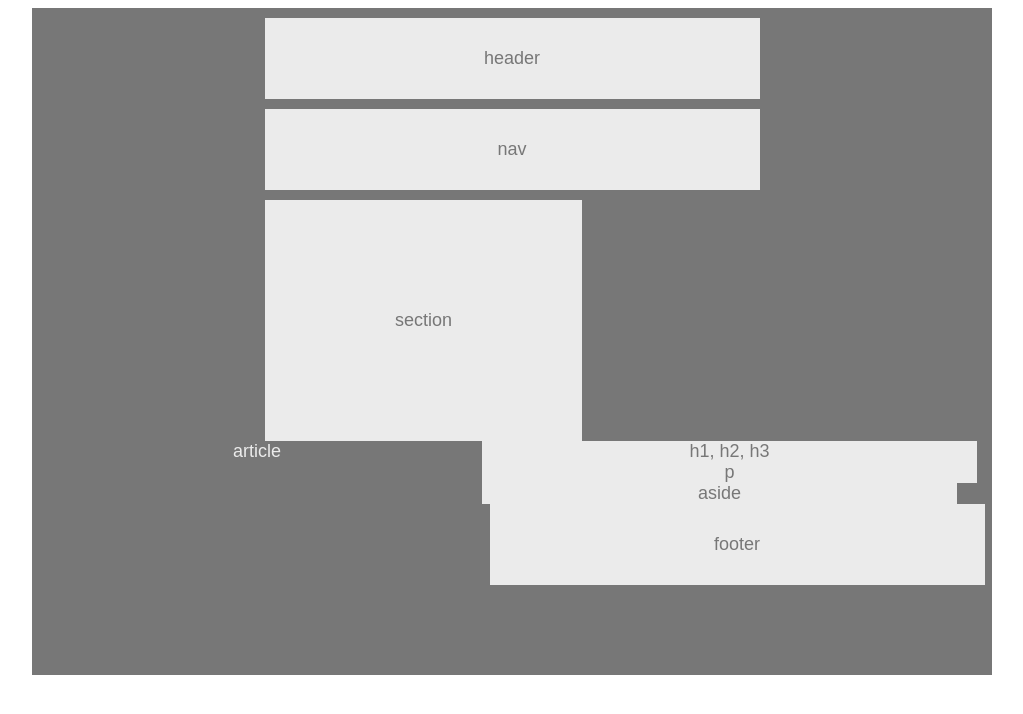
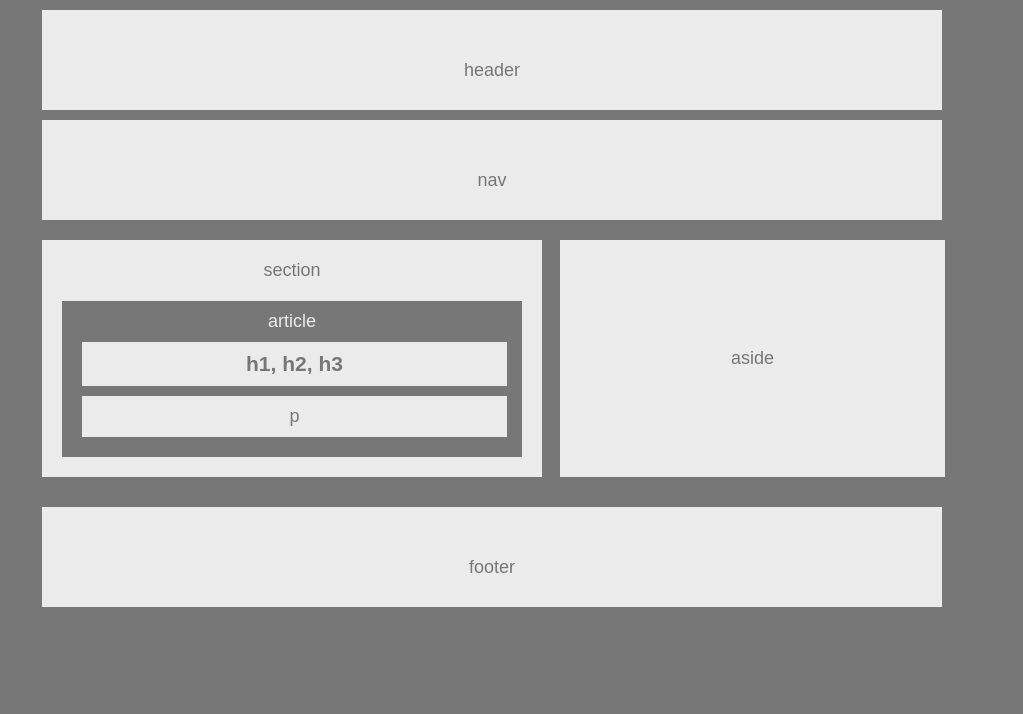
Before and after one commit to iamlesteefoye/HW-Wireframe, a plain HTML site: page index.html in a window 1280 px wide. Shown: the whole page, without its empty margins (128-1151 px from the left). Drawn offline with Linux system fonts and the light colour scheme.

Commit message:
Perfected

```diff
--- a/index.html
+++ b/index.html
@@ -1,7 +1,7 @@
 <!doctype html>
 <html>
     <head>
-        <title> Building A Wireframw</title>
+        <title> Building A Wireframe</title>
           <link rel="stylesheet" type="text/css" href="style.css">
           <meta charset="UTF-8">
     </head>
@@ -10,19 +10,23 @@
 
             <div class="box-set">
                 <header>header</header>
-                    <section id="nav">nav
+                    <nav>nav
+
+                    </nav>
+
+                    <section id="toad">section
+                        <article>article
+                            <h1>h1, h2, h3</h1>
+                            <p>p</p>
+                        </article>
 
                     </section>
 
-                    <section id="toad">section
+                        <aside>aside</aside>
+                        <div class="clear">
 
-                    </section>
-
-                    <section id="article">article</section>
-                    <section id="headers">h1, h2, h3</section>
-                    <section id="p">p</section>
-                    <section id="aside">aside</section>
-                    <section id="footer">footer</section>
+                        </div>
+                    <footer>footer</footer>
             </div>
 
         </body>
--- a/style.css
+++ b/style.css
@@ -1,86 +1,58 @@
 * {
     box-sizing: border-box;
 }
-.box-set {
+body {
     font-family: 'Arial', 'Helvetica Neue', Helvetica, sans-serif;
     color: #777;
     background: #777;
     width: 960px;
     font-size: 18px;
+    text-align: center;
     margin: auto;
-    padding-top: 10px;
-    padding-bottom: 90px;
 }
-header {
+header, section, aside, nav, footer, h1, p {
     background: #ebebeb;
+    width: 900px;
+    text-align: center;
+    padding: 50px;
+}
+header, nav, footer {
+    display: block;
+    height: 50px;
+    margin: 10px;
+}
+
+article {
+    background: #777;
+    color: #ebebeb;
+    margin-top: 20px;
+    padding: 10px;
+}
+h1, p {
     color: #777;
-    padding: 30px;
-    text-align: center;
-    width: 495px;
+    width: 425px;
+    padding: 10px;
+    margin: 10px;
+}
+section {
+    float: left;
     display: block;
-    margin-left: auto;
-    margin-right: auto;
-    margin-bottom: 10px;
+    width: 500px;
+    margin: 10px;
+    padding: 20px;
 }
-#nav {
-    color: #777;
-    background: #ebebeb;
-    text-align: center;
-    width: 495px;
-    padding: 30px;
+aside {
     display: block;
-    margin-left: auto;
-    margin-right: auto;
-    margin-bottom: 10px;
+    width: 385px;
+    padding: 108px;
+    margin: 20px;
+    margin-left: 55%;
+    margin-bottom: 30px;
+    border: 20px;
 }
-#toad {
-    color: #777;
-    background: #ebebeb;
-    text-align: center;
-    width: 33%;
-    float: left;
-    padding: 110px;
-    margin-left: 233px;
+footer {
+    clear: both;
+    margin: 50px;
+    float: right;
+    margin-top: 0;
 }
-#article {
-    color: #ebebeb;
-    background: #777;
-    text-align: center;
-    width: 450px;
-    height: 180px;
-    float: left;
-    position: relative;
-}
-#headers {
-    color: #777;
-    background: #ebebeb;
-    text-align: center;
-    width: 495px;
-    float: left;
-}
-#p {
-    color: #777;
-    background: #ebebeb;
-    text-align: center;
-    width: 495px;
-    float: left;
-}
-#aside {
-    color: #777;
-    background: #ebebeb;
-    text-align: center;
-    width: 475px;
-    float: left;
-}
-#footer {
-    clear: auto;
-    overflow: auto;
-    color: #777;
-    background: #ebebeb;
-    text-align: center;
-    width: 495px;
-    padding: 30px;
-    display: block;
-    margin-left: auto;
-    margin-right: auto;
-}
```
